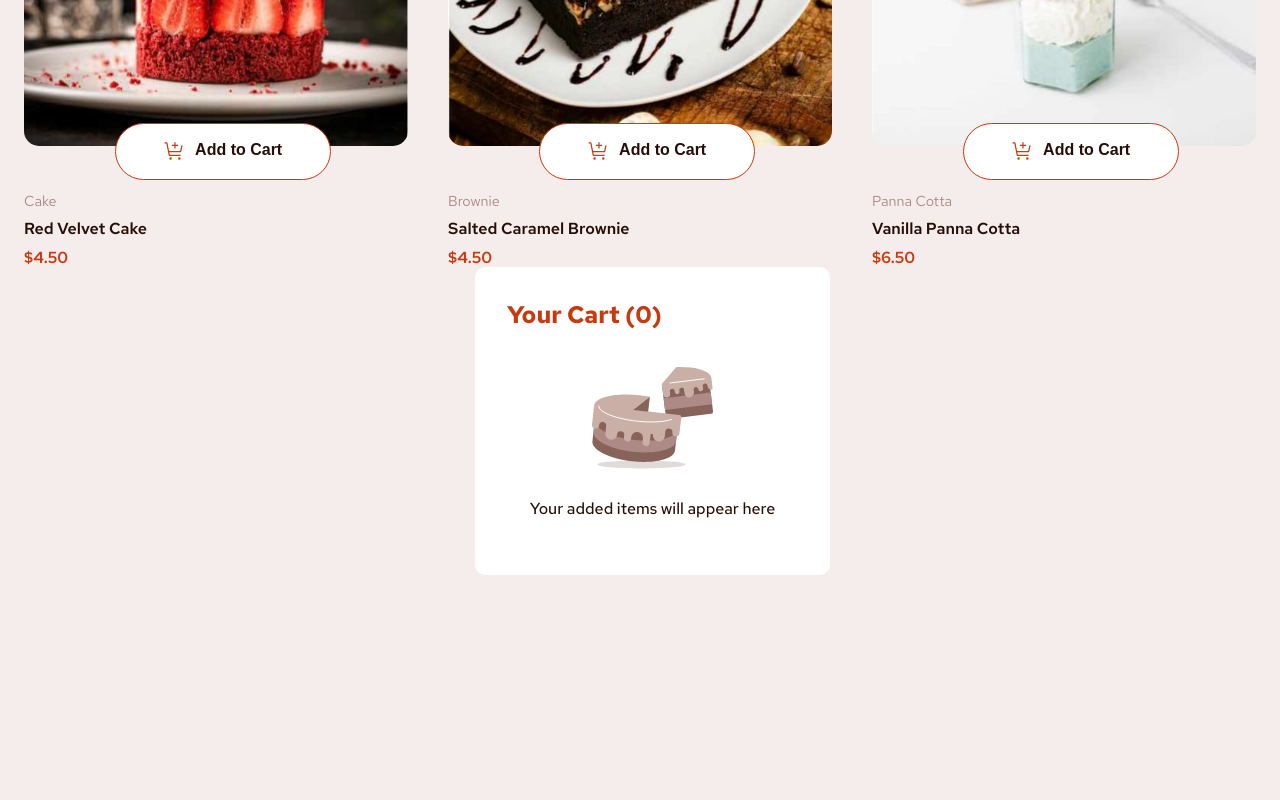
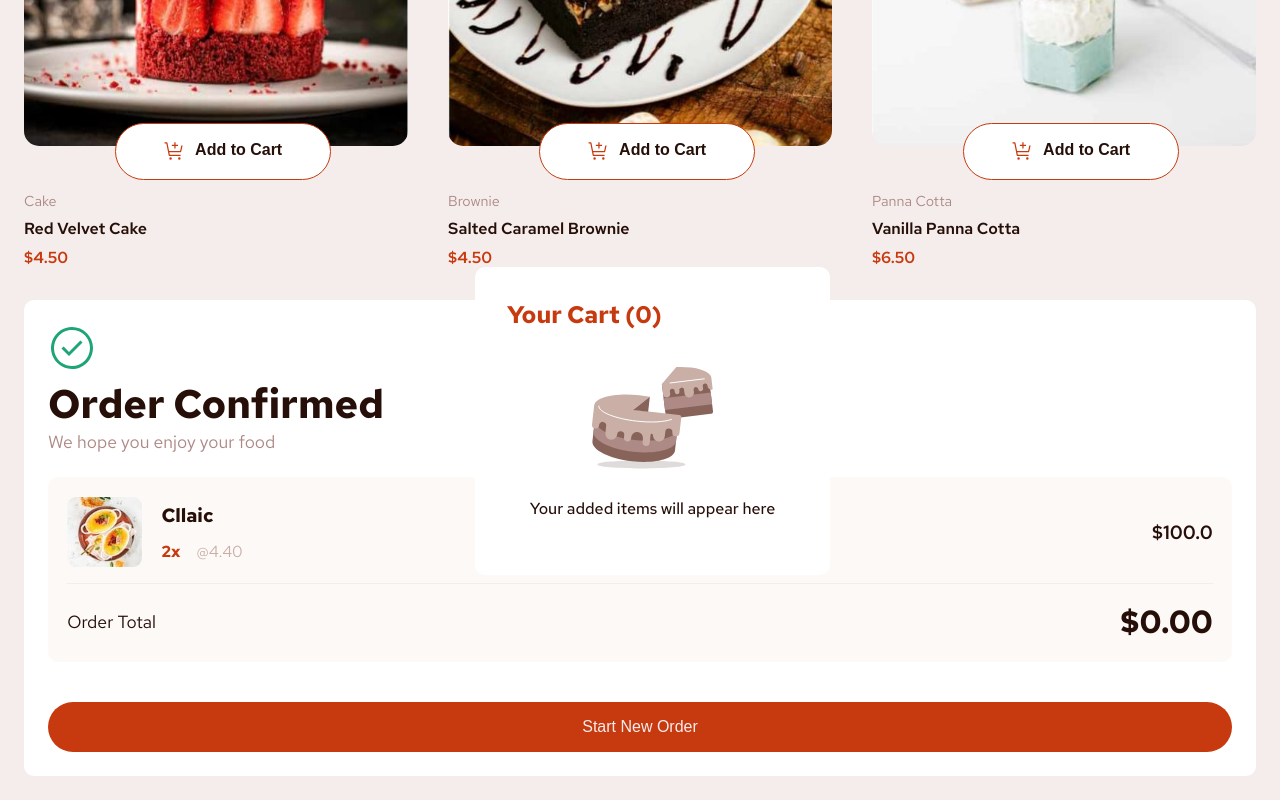
Before and after one commit to shekinahwebdev/PRODUCT-LIST-CART, a React (Vite) app: page / in a window 1280 px wide. Shown: the part 1404-2204 px from the top of the page. Before the commit the page ends 1979 px from the top, so only its background shows below. Built offline with nearby package versions, Linux system fonts and the light colour scheme; a web font is replaced by a local one.

Commit message:
Add ConfirmationPage component and integrate it into FoodContainer

```diff
--- a/src/components/ConfirmationPage.tsx
+++ b/src/components/ConfirmationPage.tsx
@@ -0,0 +1,62 @@
+import "/src/components/ConfirmationPage.css";
+import orderIcon from "/assets/images/icon-order-confirmed.svg";
+import creme from "/assets/images/image-creme-brulee-thumbnail.jpg";
+interface FoodItem {
+  cathegory: string;
+  name: string;
+  price: number;
+  foodCount: number;
+  count: number;
+}
+
+interface ConfirmationPageProps {
+  selectedFoods: FoodItem[];
+  totalFood: number;
+}
+
+export const ConfirmationPage: React.FC<ConfirmationPageProps> = ({
+  selectedFoods,
+  totalFood,
+}) => {
+  totalFood = totalFood + selectedFoods.length;
+  return (
+    <div className="wrapper">
+      <main className="confirmation_page">
+        <header className="header">
+          <img src={orderIcon} alt="order-icon" className="order-icon" />
+          <h1 className="main_title">Order Confirmed</h1>
+          <p className="main_subtitle">We hope you enjoy your food</p>
+        </header>
+        <section className="confirmed_selected_food">
+          {/* {selectedFoods.map((food, index) => ( */}
+          <div className="confirmed_food" key={0}>
+            <div className="confirm-food-left">
+              <img src={creme} alt="" className="selected_image" />
+              <div className="confirm-food-bottom">
+                <p>{"Cllaic"}</p>
+                <div className="confirmed-food-price-section">
+                  <span className="selected-food-number">{2}x</span>
+                  <span className="selected-food-price">@4.40</span>
+                </div>
+              </div>
+            </div>
+            <span className="selected-food-total-price">$100.0</span>
+          </div>
+          {/* ))} */}
+          <div className="confirmation-total-price">
+            <p>Order Total</p>
+            <span>
+              $
+              {selectedFoods
+                .reduce((total, food) => total + food.price * food.count, 0)
+                .toFixed(2)}
+            </span>
+          </div>
+        </section>
+        <button aria-label="Start New Order" className="restart-order-button">
+          Start New Order
+        </button>
+      </main>
+    </div>
+  );
+};
--- a/src/components/FoodContainer.tsx
+++ b/src/components/FoodContainer.tsx
@@ -3,6 +3,7 @@ import data from "../data/data.json";
 import { EmptyPage } from "./EmptyPage";
 import Food from "./Food";
 import { SelectedFoodPage } from "./SelectedFoodPage";
+import { ConfirmationPage } from "./ConfirmationPage";
 
 const FoodContainer = () => {
   const [selectedFood, setSelectedFoods] = useState<FoodItem[]>([]);
@@ -32,6 +33,7 @@ const FoodContainer = () => {
     price: number,
     foodCount: number,
     cathegory: string
+    // thumbnail: string
   ) => {
     setSelectedFoods((prevSelectedFoods) => {
       const index = prevSelectedFoods.findIndex((item) => item.name === name);
@@ -39,8 +41,6 @@ const FoodContainer = () => {
       if (index !== -1 && foodCount > 0) {
         const updatedFoods = [...prevSelectedFoods];
         updatedFoods[index].count = foodCount;
-        console.log(updatedFoods);
-
         return updatedFoods;
       }
 
@@ -77,7 +77,7 @@ const FoodContainer = () => {
               desktopImage={food.image.desktop}
               onSelect={handleSelectedFood}
               updatedTotalFood={updatedTotalFood}
-              isSelected={isSelected} // ✅ highlight control
+              isSelected={isSelected}
             />
           );
         })}
@@ -91,6 +91,8 @@ const FoodContainer = () => {
           handleRemoveItem={handleRemoveItem}
         />
       )}
+
+      <ConfirmationPage selectedFoods={selectedFood} totalFood={totalFood} />
     </section>
   );
 };
```
